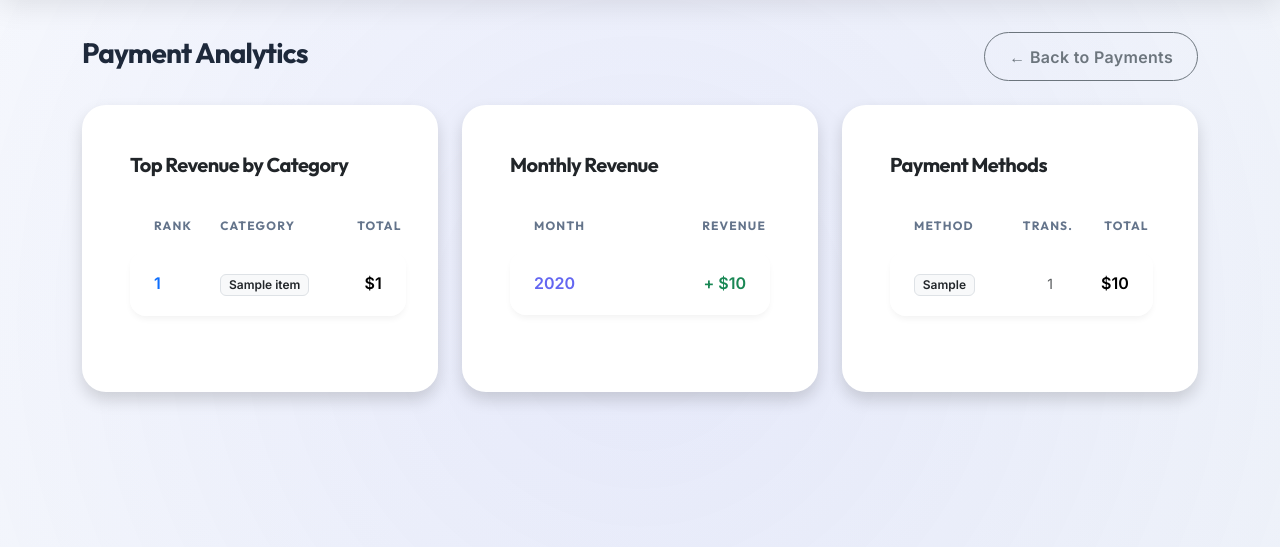
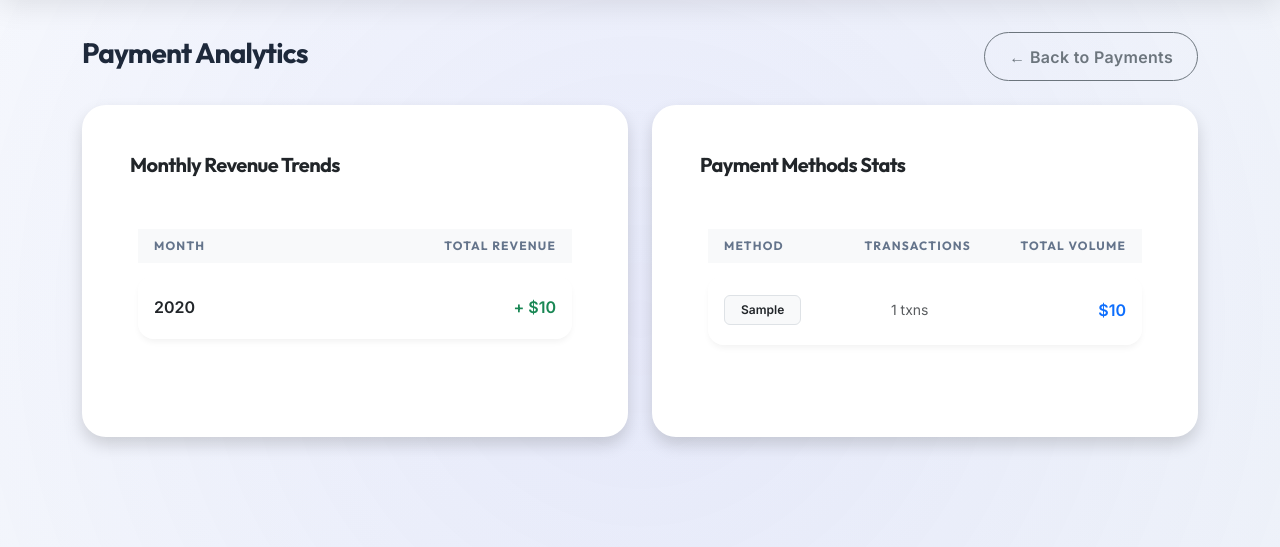
Before and after one commit to ituitis20-yilmazal19/DataTrack, a Flask app: template templates/payments_analytics.html in a window 1280 px wide. Shown: the part 81-628 px from the top of the page. Run offline with Flask 3, Linux system fonts and the light colour scheme; the template is opened without the code that fills it: most values are stand-ins (such as "Sample title", 1, 10 or a date in 2020); parts of the project's set-up code (start-up, migrations or seed data) failed here and were passed over.

Commit message:
Refactor payments analytics layout and tables

```diff
--- a/templates/payments_analytics.html
+++ b/templates/payments_analytics.html
@@ -12,56 +12,24 @@
 
 <div class="row">
 
-    <div class="col-lg-4 mb-4">
+    <div class="col-lg-6 mb-4">
         <div class="card shadow border-0 h-100">
             <div class="card-body">
-                <h5 class="card-title fw-bold mb-4">Top Revenue by Category</h5>
+                <h5 class="card-title fw-bold mb-4">Monthly Revenue Trends</h5>
 
-                <table class="table table-borderless table-sm">
-                    <thead class="text-muted small text-uppercase">
+                <div class="table-responsive">
+                    <table class="table table-borderless table-hover align-middle">
+                        <thead class="text-muted small text-uppercase bg-light">
                             <tr>
-                            <th>Rank</th>
-                            <th>Category</th>
-                            <th class="text-end">Total</th>
-                        </tr>
-                    </thead>
-                    <tbody>
-                        {% for item in top_categories %}
-                        <tr class="align-middle">
-                            <td class="fw-bold text-primary">{{ loop.index }}</td>
-
-                            <td>
-                                <span class="badge bg-light text-dark border">
-                                    {{ item.category_name }}
-                                </span>
-                            </td>
-
-                            <td class="text-end fw-bold">${{ item.total_sales }}</td>
-                        </tr>
-                        {% endfor %}
-                    </tbody>
-                </table>
-            </div>
-        </div>
-    </div>
-
-    <div class="col-lg-4 mb-4">
-        <div class="card shadow border-0 h-100">
-            <div class="card-body">
-                <h5 class="card-title fw-bold mb-4">Monthly Revenue</h5>
-
-                <table class="table table-borderless table-sm">
-                    <thead class="text-muted small text-uppercase">
-                        <tr>
-                            <th>Month</th>
-                            <th class="text-end">Revenue</th>
+                                <th class="ps-3">Month</th>
+                                <th class="text-end pe-3">Total Revenue</th>
                             </tr>
                         </thead>
                         <tbody>
                             {% for item in monthly_revenue %}
-                        <tr class="align-middle">
-                            <td>{{ item.month_year }}</td>
-                            <td class="text-end fw-bold text-success">
+                            <tr>
+                                <td class="ps-3 fw-bold text-dark">{{ item.month_year }}</td>
+                                <td class="text-end pe-3 fw-bold text-success">
                                     + ${{ item.total }}
                                 </td>
                             </tr>
@@ -71,30 +39,32 @@
                 </div>
             </div>
         </div>
+    </div>
 
-    <div class="col-lg-4 mb-4">
+    <div class="col-lg-6 mb-4">
         <div class="card shadow border-0 h-100">
             <div class="card-body">
-                <h5 class="card-title fw-bold mb-4">Payment Methods</h5>
+                <h5 class="card-title fw-bold mb-4">Payment Methods Stats</h5>
 
-                <table class="table table-borderless table-sm">
-                    <thead class="text-muted small text-uppercase">
+                <div class="table-responsive">
+                    <table class="table table-borderless table-hover align-middle">
+                        <thead class="text-muted small text-uppercase bg-light">
                             <tr>
-                            <th>Method</th>
-                            <th class="text-end">Trans.</th>
-                            <th class="text-end">Total</th>
+                                <th class="ps-3">Method</th>
+                                <th class="text-center">Transactions</th>
+                                <th class="text-end pe-3">Total Volume</th>
                             </tr>
                         </thead>
                         <tbody>
                             {% for item in method_stats %}
-                        <tr class="align-middle">
-                            <td>
-                                <span class="badge bg-light text-dark border">
+                            <tr>
+                                <td class="ps-3">
+                                    <span class="badge bg-light text-dark border px-3 py-2">
                                         {{ item.payment_method }}
                                     </span>
                                 </td>
-                            <td class="text-end text-muted small">{{ item.usage_count }}</td>
-                            <td class="text-end fw-bold">${{ item.total }}</td>
+                                <td class="text-center text-muted small">{{ item.usage_count }} txns</td>
+                                <td class="text-end pe-3 fw-bold text-primary">${{ item.total }}</td>
                             </tr>
                             {% endfor %}
                         </tbody>
@@ -102,6 +72,7 @@
                 </div>
             </div>
         </div>
+    </div>
 
 </div>
 {% endblock %}
```
Lines whose indentation alone changed are shown as unchanged.
